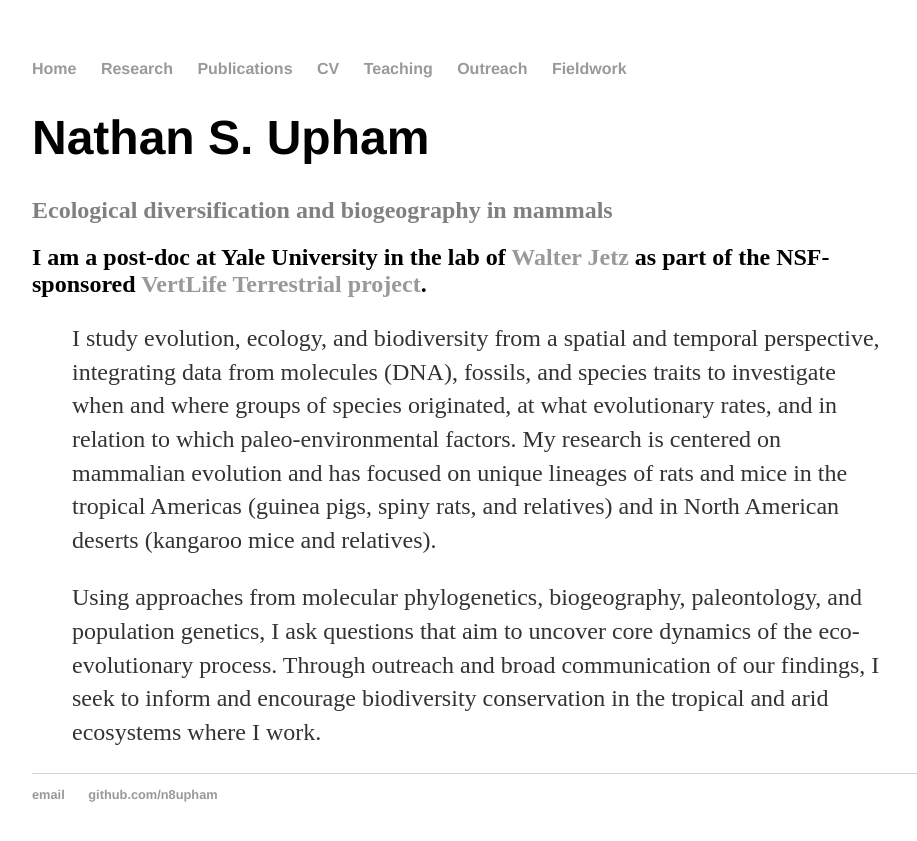
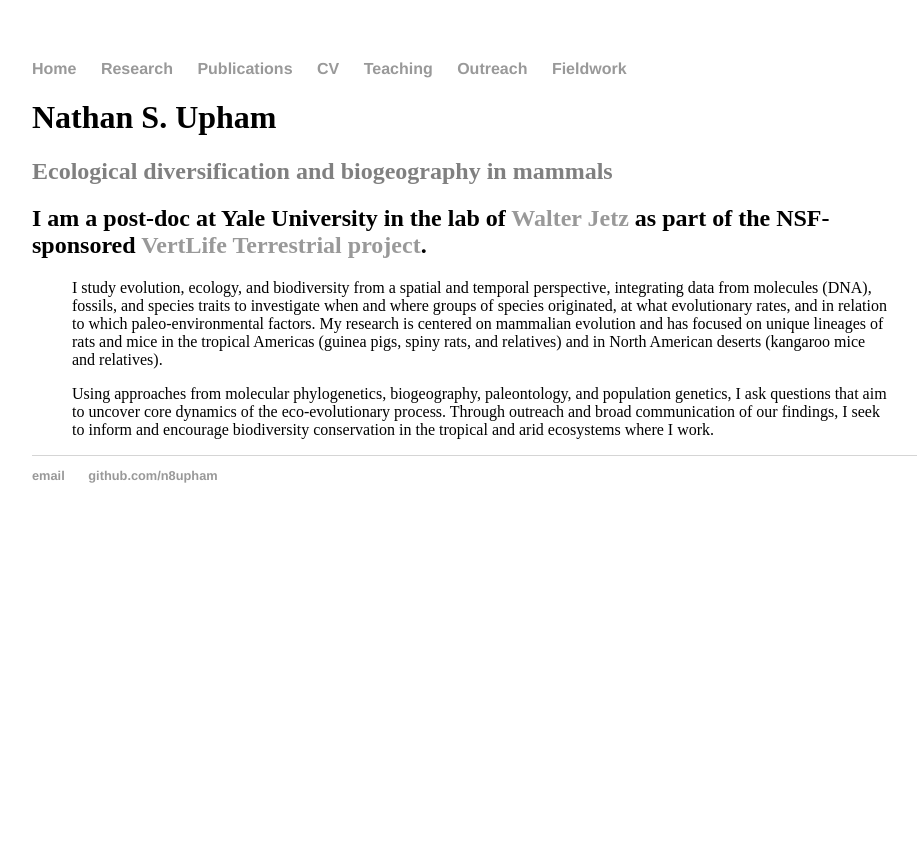
Before and after one commit to n8upham/n8upham.github.io, a Jekyll site: the page built from index.md, in a window 1280 px wide. Shown: the top 841 px of the page, without its empty margins (160-1077 px from the left). Built offline with Jekyll 4.4.1, drawn with Linux system fonts in a browser that asks for light colours.

Commit message:
Update main.css

```diff
--- a/css/main.css
+++ b/css/main.css
@@ -19,15 +19,6 @@
 a:hover {
     text-decoration: underline;
 }
-h1 {
-    font-size: 3em;
-    font-family:'Helvetica', 'Arial', 'Sans-Serif';
-}
-p {
-    font-size: 1.5em;
-    line-height: 1.4em;
-    color: #333;
-}
 footer {
     border-top: 1px solid #d5d5d5;
     font-size: .8em;
```
